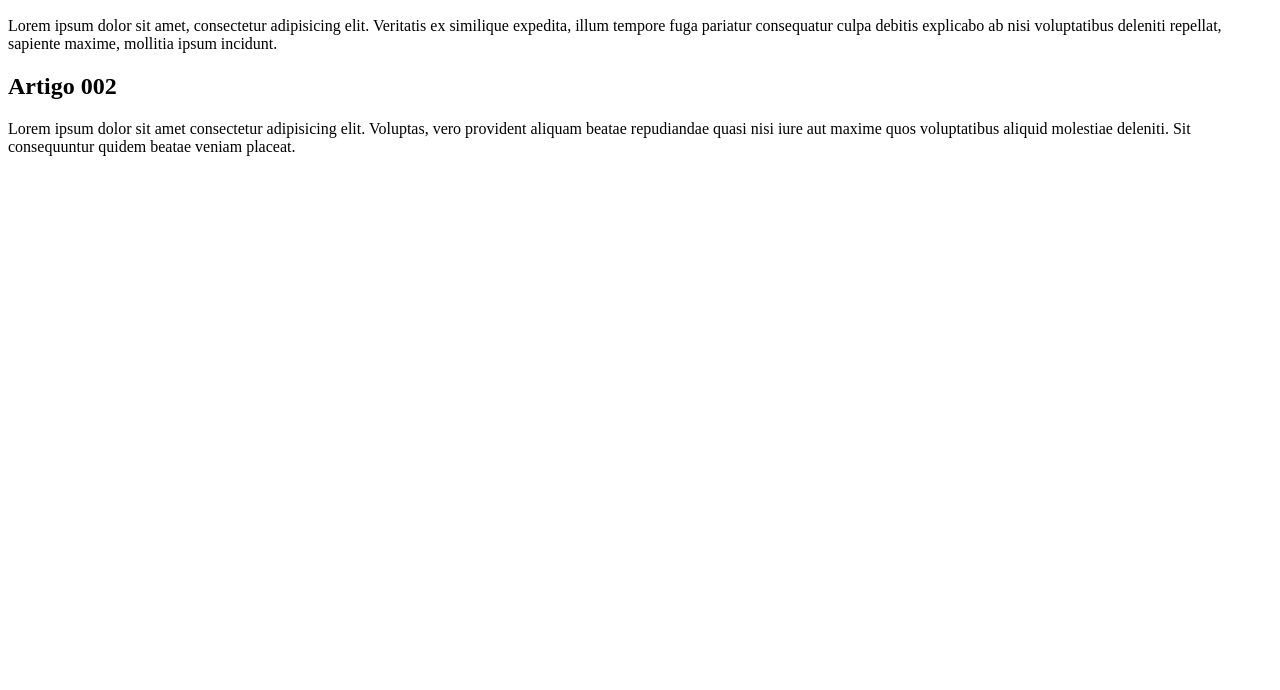
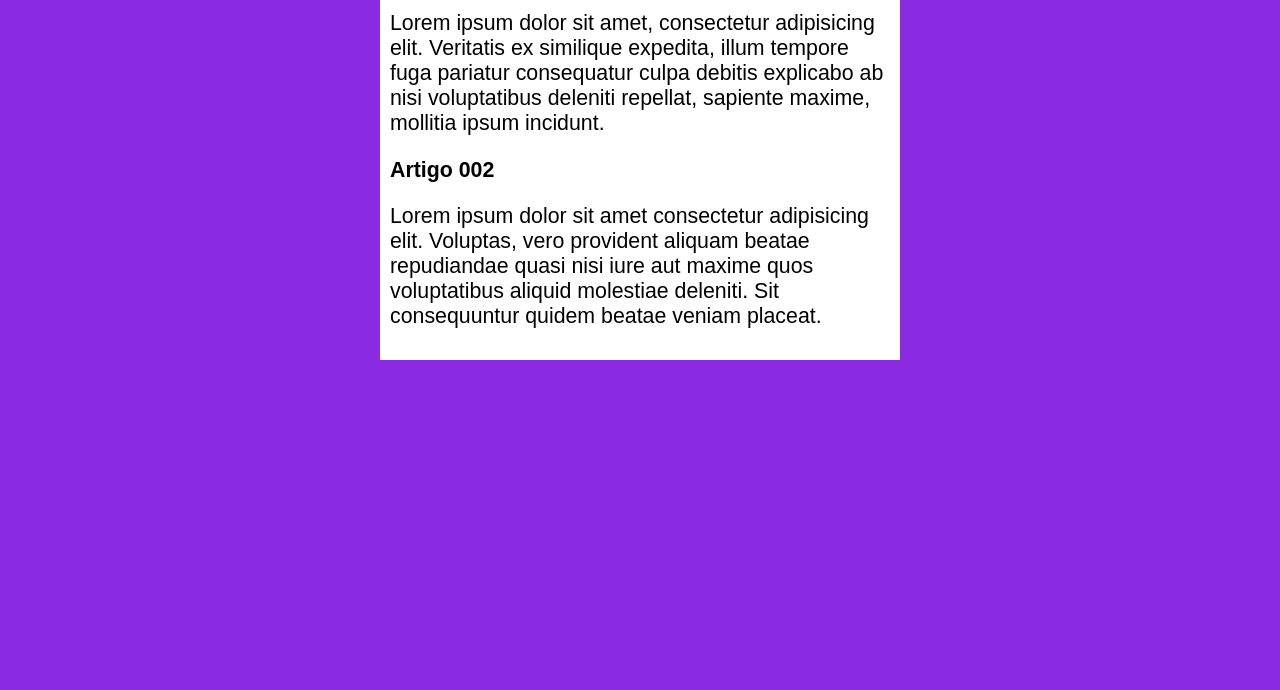
Before and after one commit to doug442/projeto-site, a plain HTML site: page index.html in a window 1280 px wide. Shown: the part 110-800 px from the top of the page. Drawn offline with Linux system fonts and the light colour scheme.

Commit message:
iniciei o design

```diff
--- /dev/null
+++ b/estilo/style.css
@@ -0,0 +1,21 @@
+*{
+    font-family: Arial, Helvetica, sans-serif;
+    font-size: 16pt;
+
+
+}
+
+body{
+
+    background-color: blueviolet;
+
+}
+main{
+    background-color: white;
+    width: 500px;
+    margin: auto;
+    padding: 10px;
+    box-sizing: 3px 3px 5px rgba(0, 0, 0, 0.322);
+
+
+}
--- a/index.html
+++ b/index.html
@@ -3,6 +3,7 @@
 <head>
     <meta charset="UTF-8">
     <meta name="viewport" content="width=device-width, initial-scale=1.0">
+    <link rel="stylesheet" href="estilo/style.css">
     <title>Titulo do Site</title>
 </head>
 <body>
```
